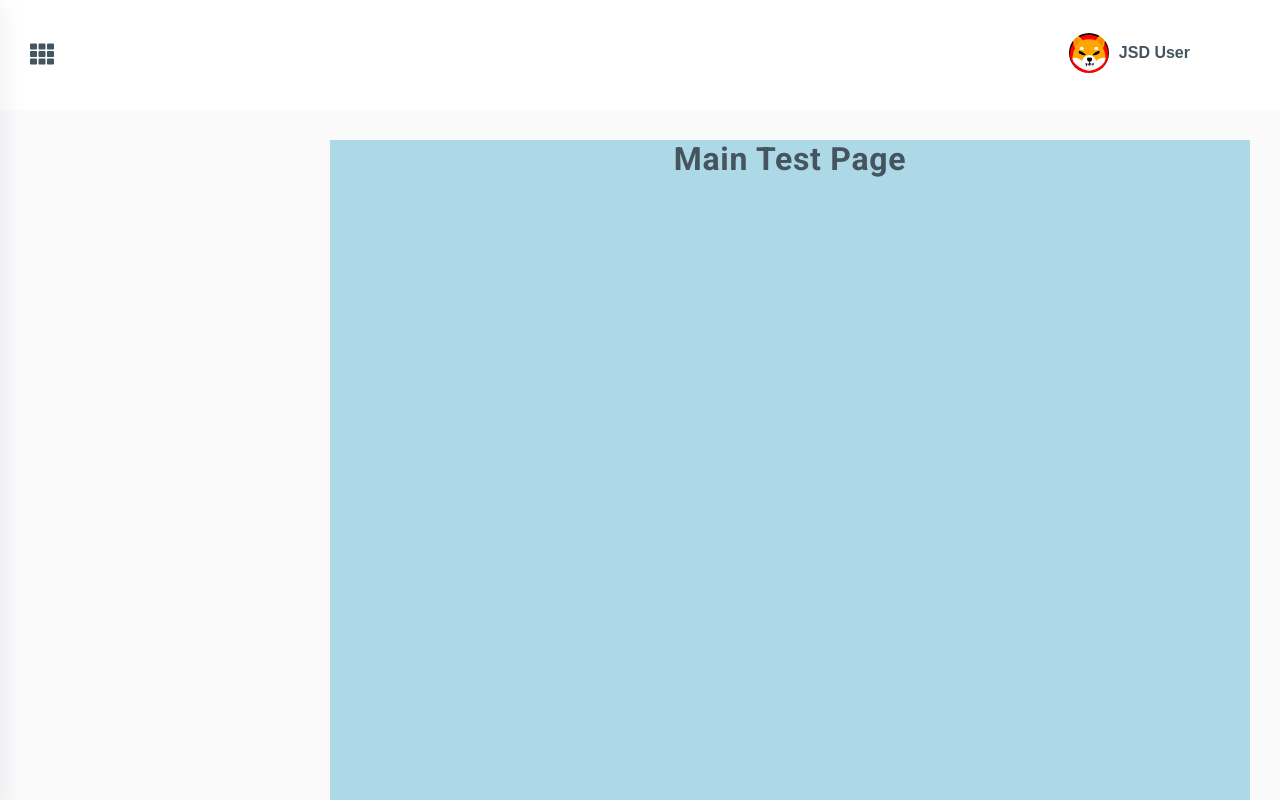
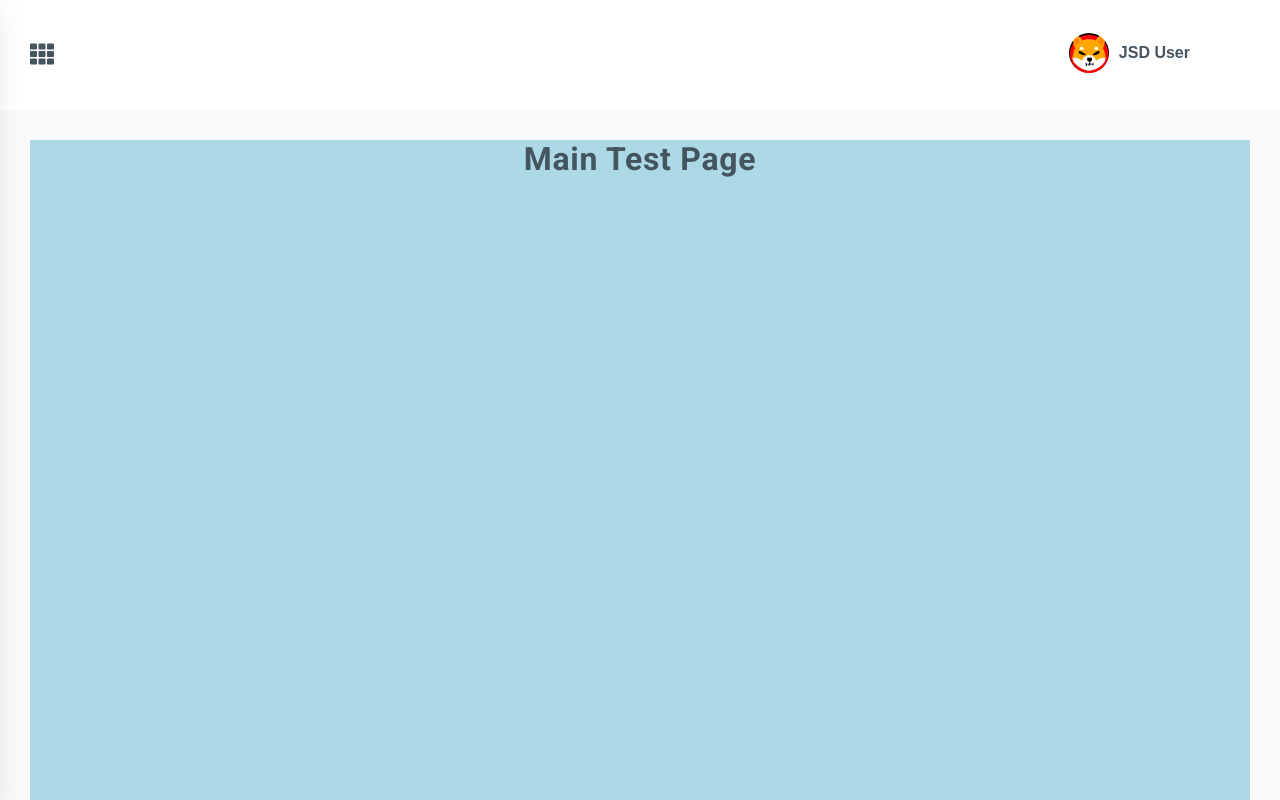
Before and after one commit to anpnguyen/react-typescript-template, a React (Create React App) app: page / in a window 1280 px wide. Shown: the top 800 px of the page. Built offline with nearby package versions, Linux system fonts and the light colour scheme.

Commit message:
refactor(minor): Minor refactoring

```diff
--- a/src/components/layout/Layout.css
+++ b/src/components/layout/Layout.css
@@ -6,6 +6,10 @@
     padding-left: var(--sidebar-width);
     background-color: var(--second-bg);
     min-height: 100vh;
+}
+
+.layout__content.true {
+    padding-left: 0;
 }
 
 .layout__content-main {
--- a/src/components/layout/Layout.tsx
+++ b/src/components/layout/Layout.tsx
@@ -1,12 +1,15 @@
 import { BrowserRouter, Route } from 'react-router-dom';
 import { RouteLocation } from '../../interfaces/route_location.interface';
+import { selectSidebarMenuState } from '../../redux/sidebar-menu/sidebar-menu-slice';
 import { MainRoutes } from '../../routes/main-routes';
+import { useAppSelector } from '../../utils/hooks/redux-toolkit-hooks';
 import { Sidebar } from '../sidebar/Sidebar';
 
 import './Layout.css';
 import { TopNavBar } from './top-navigation-bar/TopNavbar';
 
 export const Layout = (): JSX.Element => {
+    const isOpen = useAppSelector(selectSidebarMenuState);
     return (
         <BrowserRouter>
             <Route
@@ -14,7 +17,7 @@ export const Layout = (): JSX.Element => {
                     <div className="layout">
                         <TopNavBar />
                         <Sidebar {...props} />
-                        <div className="layout__content">
+                        <div className={'layout__content ' + !isOpen}>
                             <main className="layout__content-main">
                                 <MainRoutes />
                             </main>
```
